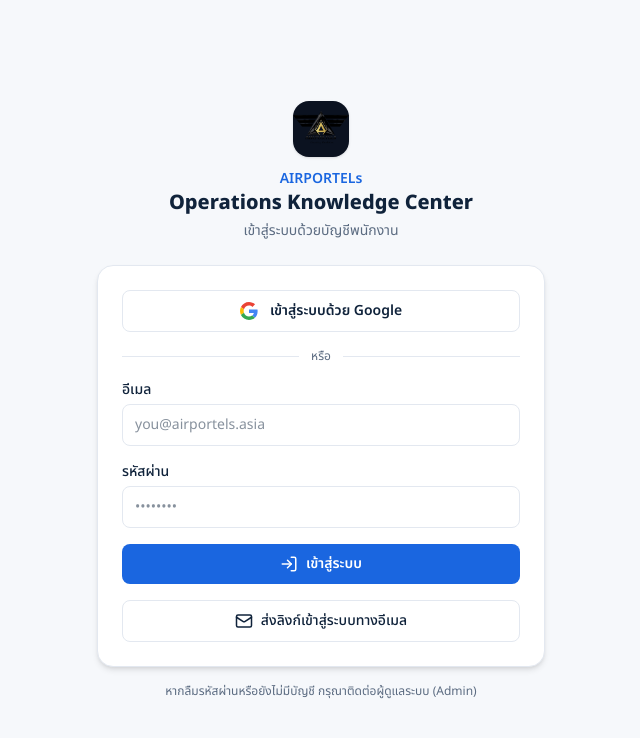
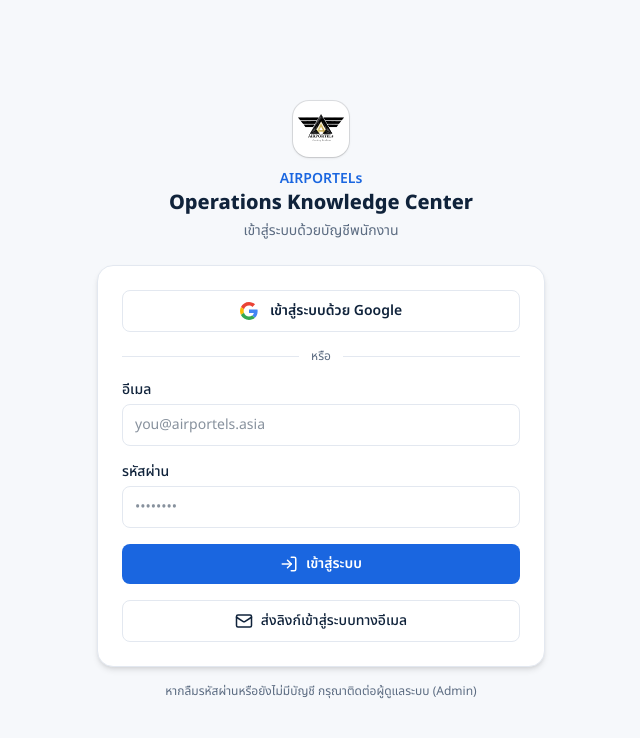
Before and after one commit to tanida-maker/OP_SOP-Handbook, a Next.js app: page /login in a window 1280 px wide. Shown: the top 738 px of the page, without its empty margins (319-959 px from the left). Built offline with nearby package versions, Linux system fonts and the light colour scheme.

Commit message:
Logo tile: white background so the dark+gold mark stands out

```diff
--- a/src/components/Logo.tsx
+++ b/src/components/Logo.tsx
@@ -1,6 +1,6 @@
-// AIRPORTELs logo — uses the official image asset (public/airportels-logo.avif).
-// Rendered inside a rounded dark tile so a transparent/gold mark stays crisp
-// in both light and dark themes (matches the Scheduling app's brand chip).
+// AIRPORTELs logo — official image asset (public/airportels-logo.avif).
+// The mark is black + gold on a transparent background, so it sits on a WHITE
+// rounded tile (with padding) to stand out clearly in both light and dark themes.
 
 export default function Logo({
   size = 44,
@@ -11,8 +11,8 @@
 }) {
   return (
     <span
-      className={`grid shrink-0 place-items-center overflow-hidden rounded-2xl shadow-sm ${className}`}
-      style={{ width: size, height: size, background: "#0b1220" }}
+      className={`grid shrink-0 place-items-center overflow-hidden rounded-2xl bg-white shadow-sm ring-1 ring-black/10 ${className}`}
+      style={{ width: size, height: size }}
     >
       {/* eslint-disable-next-line @next/next/no-img-element */}
       <img
@@ -20,7 +20,7 @@
         alt="AIRPORTELs"
         width={size}
         height={size}
-        style={{ width: "100%", height: "100%", objectFit: "contain" }}
+        style={{ width: "82%", height: "82%", objectFit: "contain" }}
       />
     </span>
   );
```
